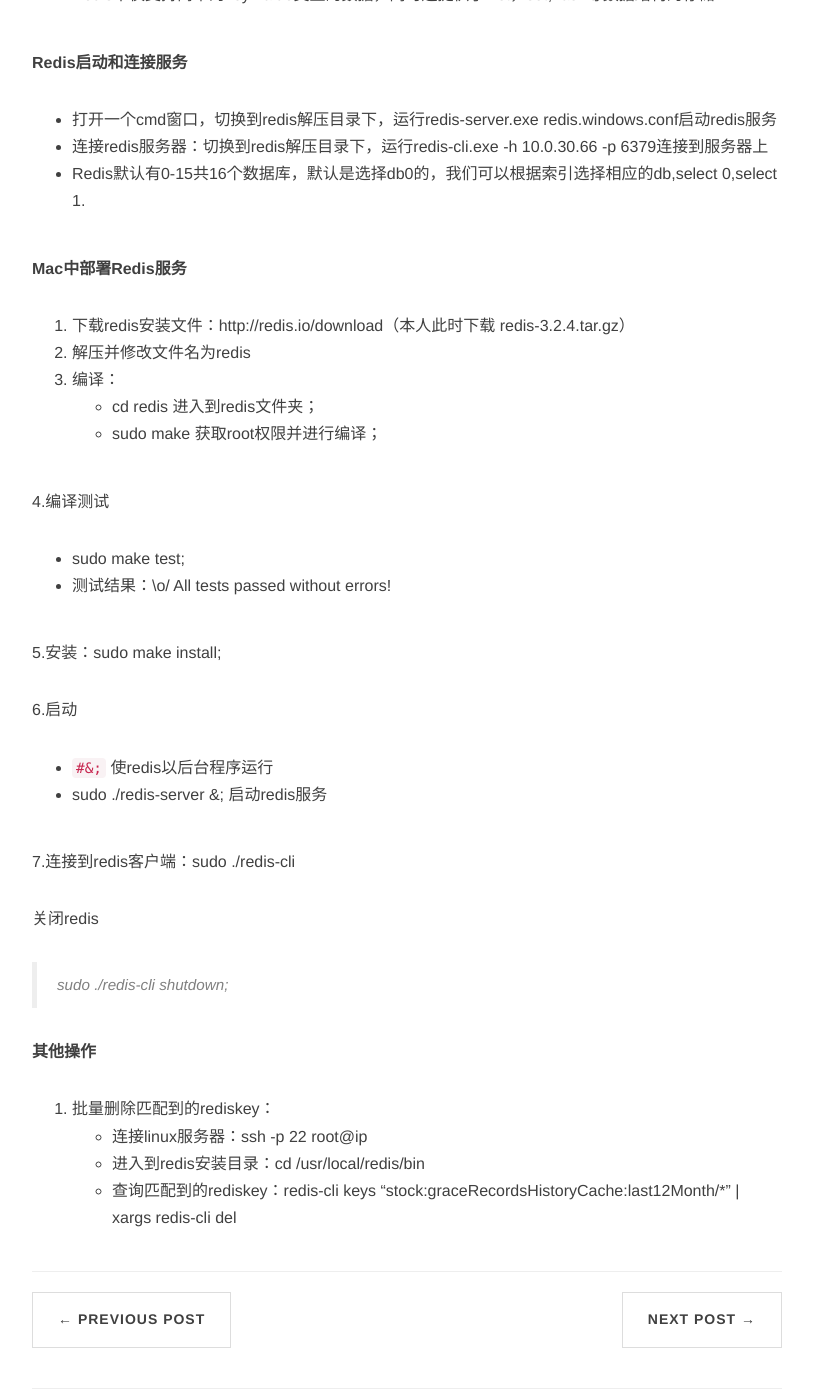
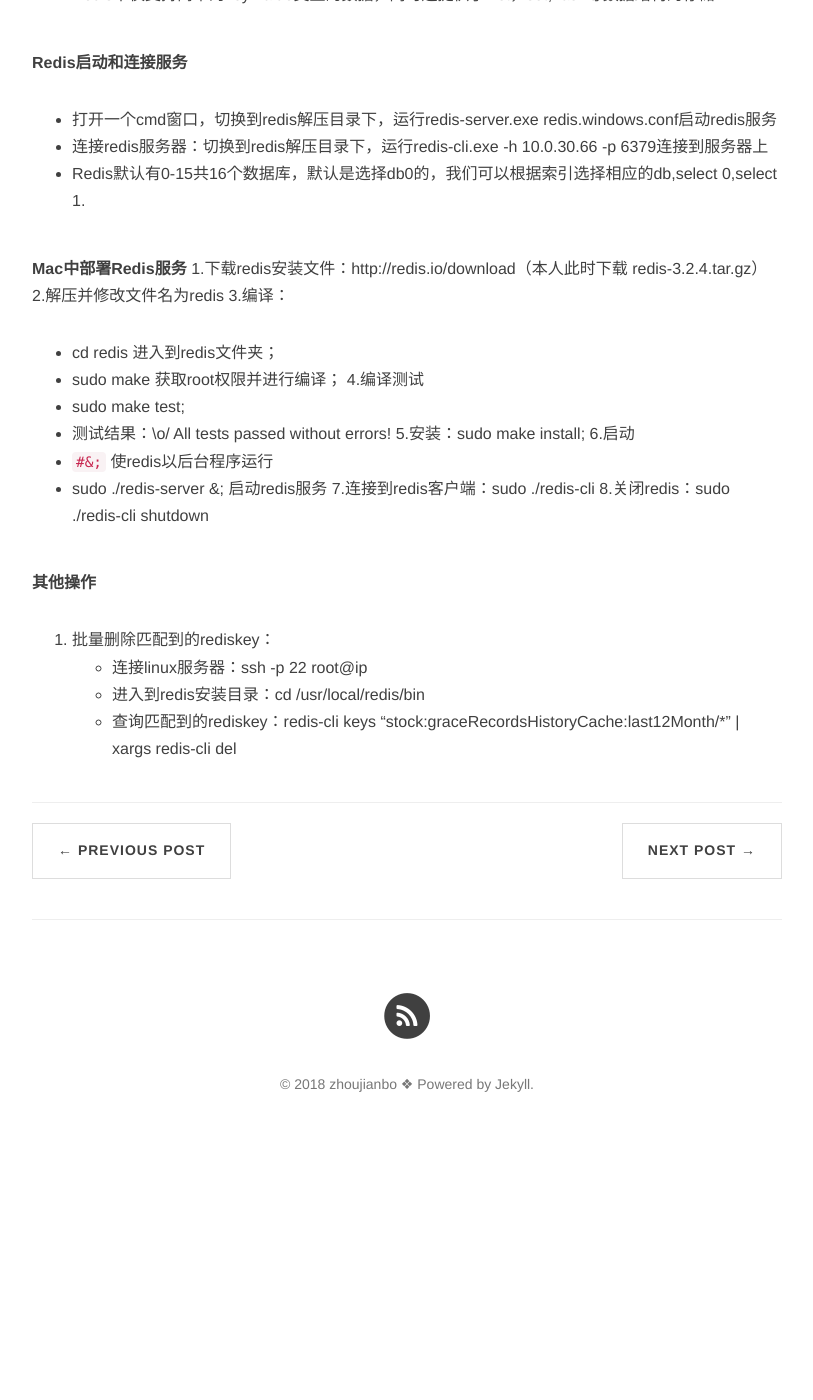
Before and after one commit to ZhouJianBoPro/ZhouJianBoPro.github.io, a Jekyll site: the page built from _posts/2018-03-16-redis.md, in a window 1280 px wide and 1400 px high, scrolled down 693 px. Shown: the whole window, without its empty margins (233-1046 px from the left). Built offline with Jekyll 4.4.1, drawn with Linux system fonts in a browser that asks for light colours; nearby versions of some CDN libraries; comment, search, counter and statistics services are not loaded; after the commit the page ends 1855 px from its top, so only the background shows below that.

Commit message:
defalut commit；

```diff
--- a/_posts/2018-03-16-redis.md
+++ b/_posts/2018-03-16-redis.md
@@ -20,29 +20,23 @@ description: Redis常用知识了解。
 - Redis默认有0-15共16个数据库，默认是选择db0的，我们可以根据索引选择相应的db,select 0,select 1.
 
 **Mac中部署Redis服务**
-1. 下载redis安装文件：http://redis.io/download（本人此时下载 redis-3.2.4.tar.gz）
-2. 解压并修改文件名为redis
-3. 编译：
+1.下载redis安装文件：http://redis.io/download（本人此时下载 redis-3.2.4.tar.gz）
+2.解压并修改文件名为redis
+3.编译：
 - cd redis   进入到redis文件夹；
 - sudo make  获取root权限并进行编译；
-
 4.编译测试
 - sudo make test;
 - 测试结果：\o/ All tests passed without errors!
-
 5.安装：sudo make install;
-
 6.启动
 - `#&;`   使redis以后台程序运行
 - sudo ./redis-server &;   启动redis服务
-
 7.连接到redis客户端：sudo ./redis-cli
-
-关闭redis
-> sudo ./redis-cli shutdown;
+8.关闭redis：sudo ./redis-cli shutdown
 
 **其他操作**
 1. 批量删除匹配到的rediskey：
- - 连接linux服务器：ssh -p 22 root@ip
- - 进入到redis安装目录：cd /usr/local/redis/bin
- - 查询匹配到的rediskey：redis-cli keys "stock:graceRecordsHistoryCache:last12Month/*" &#124; xargs redis-cli del
+- 连接linux服务器：ssh -p 22 root@ip
+- 进入到redis安装目录：cd /usr/local/redis/bin
+- 查询匹配到的rediskey：redis-cli keys "stock:graceRecordsHistoryCache:last12Month/*" &#124; xargs redis-cli del
```
